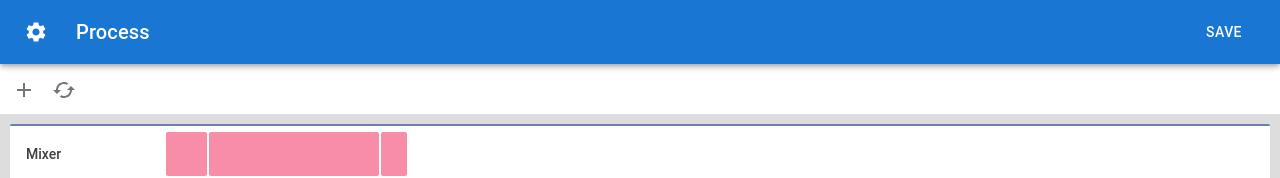
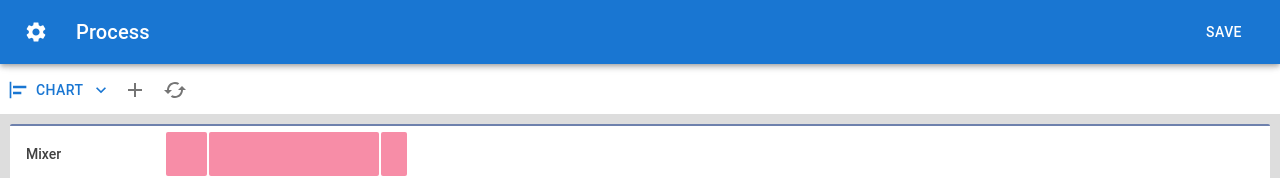
Before and after one commit to mama4294/process-app, a Next.js app: page / in a window 1280 px wide. Shown: the top 178 px of the page. Built offline with nearby package versions, Linux system fonts and the light colour scheme.

Commit message:
adds view selector to action bar

```diff
--- a/components/actionBar.js
+++ b/components/actionBar.js
@@ -1,35 +1,34 @@
+import React, { useState } from "react";
+import { EquipmentContext } from "../contexts/equipmentContext";
 import Button from "@mui/material/Button";
-import { EquipmentContext } from "../contexts/equipmentContext";
 import { useContext } from "react";
 import styles from "../styles/ActionBar.module.css";
 import IconButton from "@mui/material/IconButton";
-import DeleteIcon from "@mui/icons-material/Delete";
 import AddIcon from "@mui/icons-material/Add";
-import EditIcon from "@mui/icons-material/Edit";
 import Tooltip from "@mui/material/Tooltip";
-import ArrowUpwardIcon from "@mui/icons-material/ArrowUpward";
-import ArrowDownwardIcon from "@mui/icons-material/ArrowDownward";
+import Menu from "@mui/material/Menu";
+import MenuItem from "@mui/material/MenuItem";
 import CachedIcon from "@mui/icons-material/Cached";
+import KeyboardArrowDownIcon from "@mui/icons-material/KeyboardArrowDown";
+import AlignHorizontalLeftIcon from "@mui/icons-material/AlignHorizontalLeft";
+import ListItemText from "@mui/material/ListItemText";
+import ListItemIcon from "@mui/material/ListItemIcon";
+import ShowChartIcon from "@mui/icons-material/ShowChart";
 
-const ActionBar = ({ handleNew, handleEdit }) => {
-  const {
-    selectionIds,
-    deleteEquipment,
-    solveEquipmentOccupancy,
-    moveUp,
-    moveDown,
-  } = useContext(EquipmentContext);
+const ActionBar = ({ handleNew }) => {
+  const { solveEquipmentOccupancy } = useContext(EquipmentContext);
 
   return (
     <div className={styles.actionBar}>
+      <ViewSelector />
       <Tooltip title="Add Equipment">
         <IconButton onClick={handleNew}>
-          <AddIcon color="action" />
+          <AddIcon />
         </IconButton>
       </Tooltip>
       <Tooltip title="Recalculate schedule">
         <IconButton onClick={solveEquipmentOccupancy}>
-          <CachedIcon color="action" />
+          <CachedIcon />
         </IconButton>
       </Tooltip>
     </div>
@@ -37,3 +36,56 @@ const ActionBar = ({ handleNew, handleEdit }) => {
 };
 
 export default ActionBar;
+
+const ViewSelector = () => {
+  const [anchorEl, setAnchorEl] = useState(null);
+  const open = Boolean(anchorEl);
+  const handleClick = (event) => {
+    setAnchorEl(event.currentTarget);
+  };
+  const handleClose = () => {
+    setAnchorEl(null);
+  };
+
+  return (
+    <div>
+      <Tooltip title="Change View">
+        <Button
+          id="demo-customized-button"
+          aria-controls={open ? "demo-customized-menu" : undefined}
+          aria-haspopup="true"
+          aria-expanded={open ? "true" : undefined}
+          // variant="contained"
+          disableElevation
+          onClick={handleClick}
+          startIcon={<AlignHorizontalLeftIcon />}
+          endIcon={<KeyboardArrowDownIcon />}
+        >
+          Chart
+        </Button>
+      </Tooltip>
+      <Menu
+        id="basic-menu"
+        anchorEl={anchorEl}
+        open={open}
+        onClose={handleClose}
+        MenuListProps={{
+          "aria-labelledby": "basic-button",
+        }}
+      >
+        <MenuItem onClick={handleClose}>
+          <ListItemIcon>
+            <AlignHorizontalLeftIcon fontSize="small" />
+          </ListItemIcon>
+          <ListItemText>Chart</ListItemText>
+        </MenuItem>
+        <MenuItem onClick={handleClose}>
+          <ListItemIcon>
+            <ShowChartIcon fontSize="small" />
+          </ListItemIcon>
+          <ListItemText>Resources</ListItemText>
+        </MenuItem>
+      </Menu>
+    </div>
+  );
+};
--- a/styles/ActionBar.module.css
+++ b/styles/ActionBar.module.css
@@ -2,4 +2,6 @@
     background-color: #ffffff;
     padding: 70px 4px 4px 4px;
     min-width: 650px;
+    display: flex;
+    align-items: center;
 }
```
